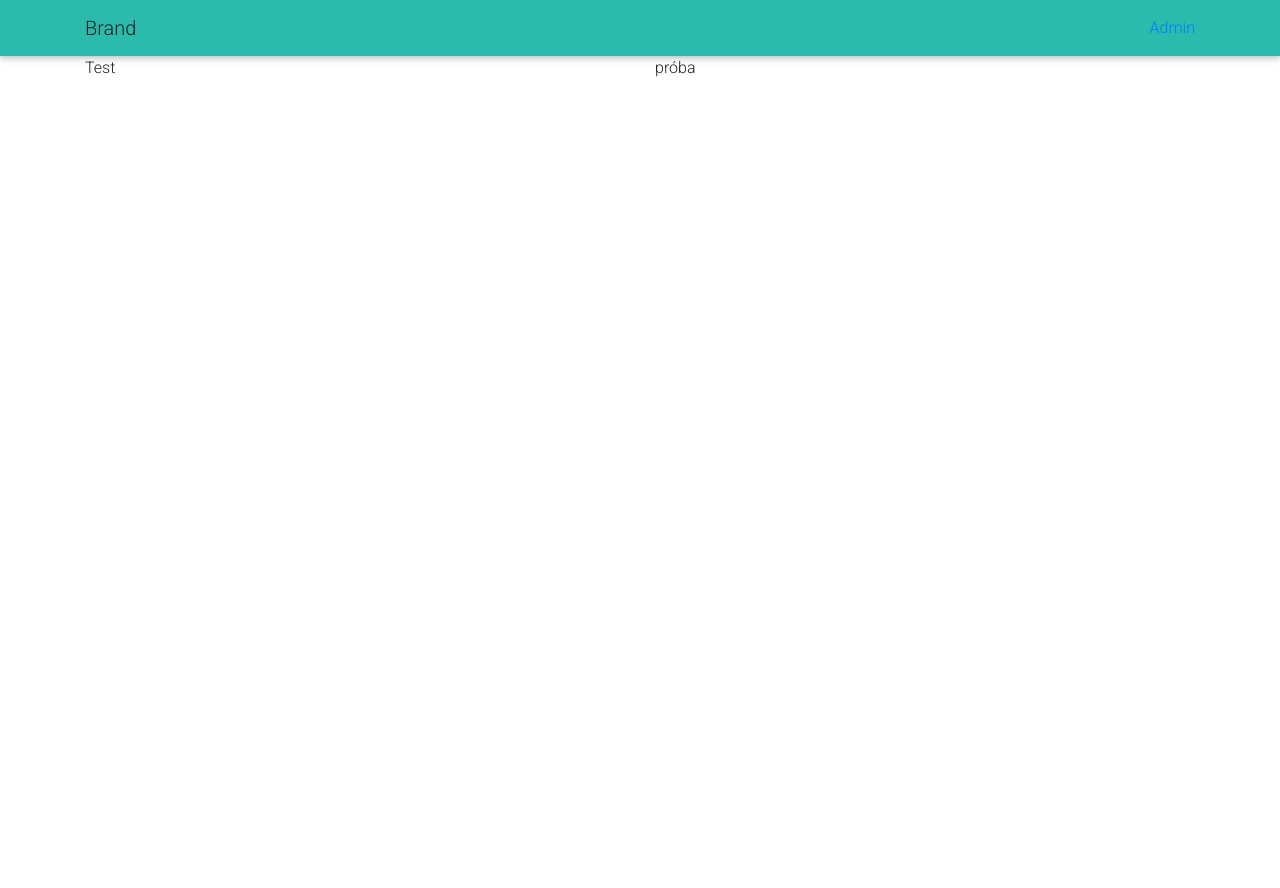
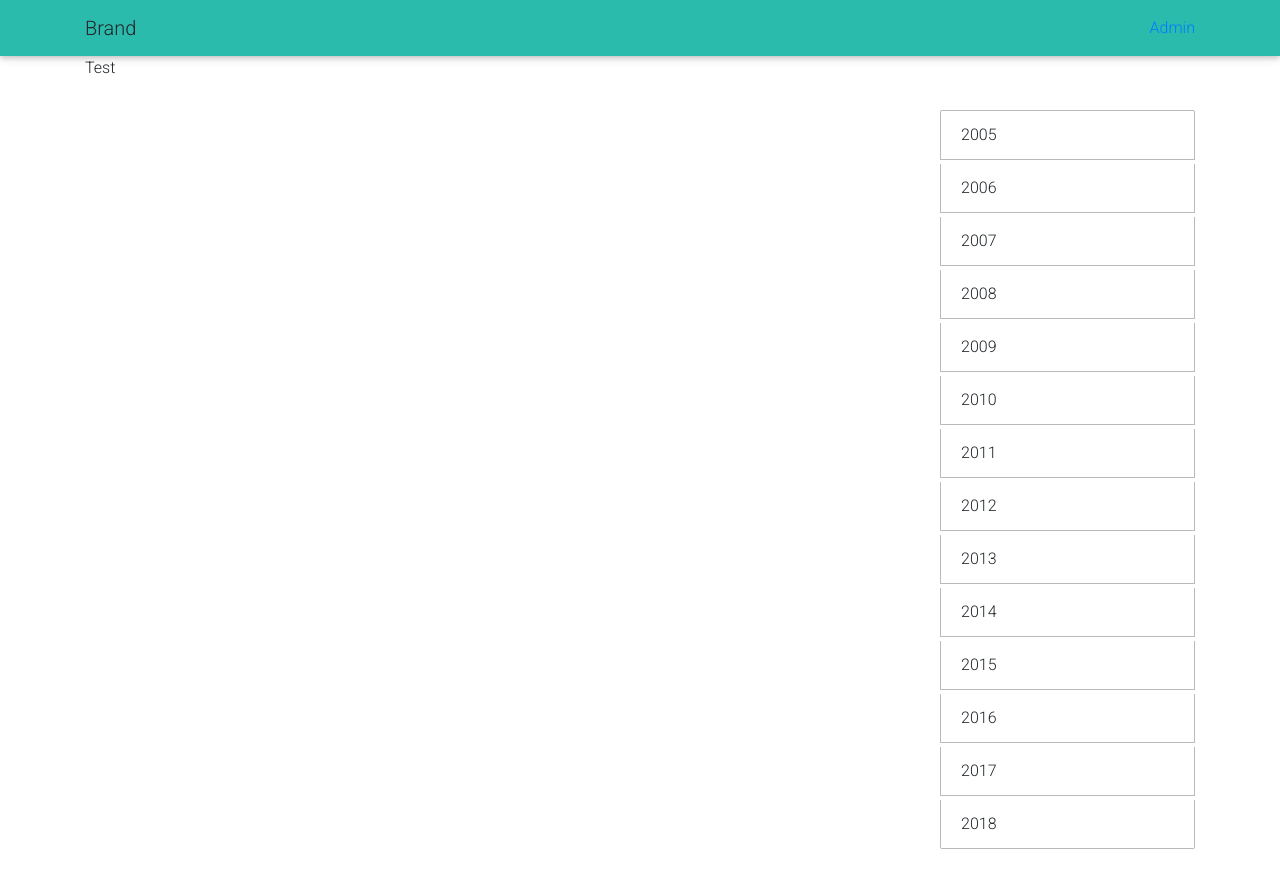
Before and after one commit to DocumentExplorer/Frontend, a React (Create React App) app: page /dashboard in a window 1280 px wide. Shown: the top 888 px of the page. Before the commit the page ends 800 px from the top, so only its background shows below. Built offline with nearby package versions, Linux system fonts and the light colour scheme.

Commit message:
created list of orders on dashboard page

```diff
--- a/src/components/App.js
+++ b/src/components/App.js
@@ -16,6 +16,7 @@ class App extends Component {
         <Fragment>
           <Navbar />
           <Switch>
+            <PrivateRoute path="/orders/:year" component={OrderPage} />
             <PrivateRoute path="/orders/:id" component={OrderPage} />
             <PrivateRoute path="/dashboard" component={Dashboard} />
             <PrivateRoute path="/orders" component={OrdersPage} />
--- a/src/components/Orders/List.jsx
+++ b/src/components/Orders/List.jsx
@@ -2,25 +2,44 @@ import React from 'react'
 import OrderByYear from '../helpers/OrdersByYears'
 import _ from 'lodash'
 import DateFormat from '../helpers/DateFormat'
+import { ListGroup, ListGroupItem } from 'mdbreact'
+import { withRouter } from 'react-router-dom'
 
-const List = (props) => {
-    const { data } = props
-    const years = []
+class List extends React.Component {
+
+    constructor() {
+        super()
+        this.state = {
+            years: []
+        }
+    }
+
+    handleClick(year) {
+        console.log(year)
+        this.props.history.push(`/orders/${year}`)
+    }
+
+    render() {
+        const { data } = this.props
         for (let i = 2005; i <= new Date().getFullYear(); i++) {
-        console.log(i)
-        years.push(new OrderByYear(i, _.filter(data, (item) => {
+            this.state.years.push(new OrderByYear(i, _.filter(data, (item) => {
                 let converted = new DateFormat(item.time).convert()
                 item.converted = converted
-            if(item.converted.year == i) {
-                console.log(item)
+                if (item.converted.year == i) {
                     return item
                 }
             })))
         }
-    console.log(years)
         return (
-        <div>próba</div>
+            <ListGroup className="wrapper">
+                {this.state.years.map((item, i) => (
+                    <ListGroupItem key={i} onClick={this.handleClick.bind(this, item.year)}>
+                        {item.year}
+                    </ListGroupItem>
+                ))}
+            </ListGroup>
         )
     }
+}
 
-export default List
+export default withRouter(List)
--- a/src/components/pages/DashboardPage/Dashboard.jsx
+++ b/src/components/pages/DashboardPage/Dashboard.jsx
@@ -8,8 +8,8 @@ class Dashboard extends React.Component {
         return (
             <Container>
                 <Row>
-                    <Col md="6" sm="12">Test</Col>
-                    <Col md="6" sm="12">
+                    <Col md="9" sm="12">Test</Col>
+                    <Col md="3" sm="12">
                         <OrderList />
                     </Col>
                 </Row>
--- a/src/components/pages/DashboardPage/dashboard.css
+++ b/src/components/pages/DashboardPage/dashboard.css
@@ -16,3 +16,17 @@
     from {opacity: 0;}
     to {opacity: 1;}
 }
+
+.wrapper {
+    margin-top: 50px;
+    margin-bottom: 50px;
+}
+
+.wrapper li {
+    margin-top: 4px;
+    border: 1px solid rgba(123, 123, 123, 0.521)
+}
+.wrapper a{
+    width: 100%;
+    height: 100%;
+}
--- a/src/redux/services/order.service.js
+++ b/src/redux/services/order.service.js
@@ -11,7 +11,7 @@ function getOrders() {
             } else {
                 reject('Użytkownik z tą nazwą i hasłem nie istnieje')
             }
-        }, 100)
+        }, 3000)
 
     })
 }
```
Lines whose indentation alone changed are shown as unchanged.
